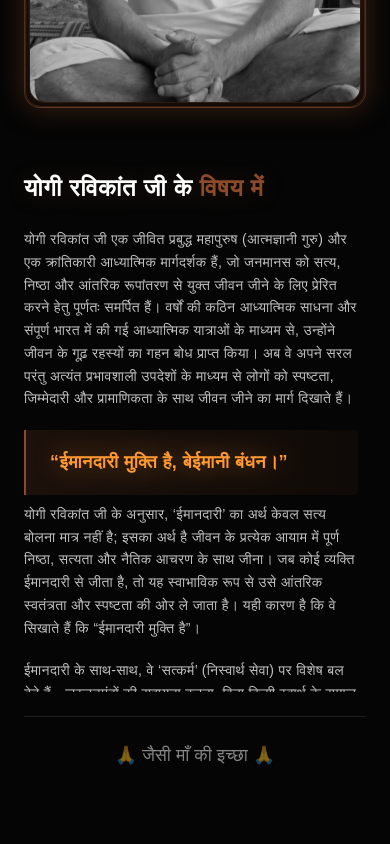
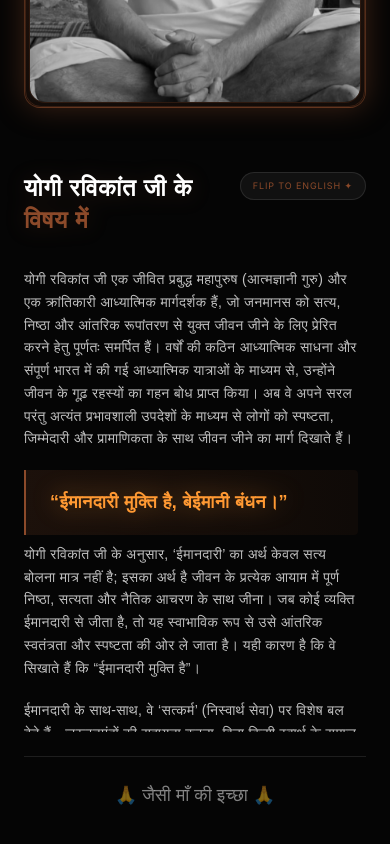
Before and after one commit to coffeedonuttv-test/pratyaksh-gyan, a Next.js app: page / in a window 390 px wide. Shown: the part 1496-2340 px from the top of the page. Built offline with nearby package versions, Linux system fonts and the light colour scheme; a web font is replaced by a local one.

Commit message:
Fix: Mobile touch scroll physics in GuruBio 3D flip card

```diff
--- a/src/components/GuruBio.tsx
+++ b/src/components/GuruBio.tsx
@@ -27,11 +27,13 @@ export default function GuruBio() {
 
                 {/* Right Column: The Flip Bio — LAYOUT PRESERVED, CONTENT UPGRADED */}
                 <div
-                    className="relative flex flex-col w-full h-full cursor-pointer [perspective:2000px] group"
+                    className="relative flex flex-col w-full h-full [perspective:2000px] group"
+                >
+                    {/* Hover hint - Now explicitly clickable */}
+                    <div
+                        className="absolute -top-6 left-0 opacity-0 group-hover:opacity-100 transition-opacity duration-500 flex items-center gap-2 z-10 cursor-pointer"
                         onClick={() => setIsFlipped(!isFlipped)}
                     >
-                    {/* Hover hint */}
-                    <div className="absolute -top-6 left-0 opacity-0 group-hover:opacity-100 transition-opacity duration-500 flex items-center gap-2 z-10">
                         <div className="w-1.5 h-1.5 rounded-full bg-[#8C4A2A] animate-pulse"></div>
                         <span className="text-[#8C4A2A] text-[9px] tracking-[0.4em] uppercase font-light">Click to Translate</span>
                     </div>
@@ -49,13 +51,24 @@ export default function GuruBio() {
                             className="flex flex-col gap-6 bg-transparent rounded-2xl"
                             style={{ backfaceVisibility: "hidden" }}
                         >
-                            {/* Title */}
+                            {/* Title - Clickable Header Bar */}
+                            <div
+                                className="flex justify-between items-start md:items-center gap-4 cursor-pointer group/header pb-2"
+                                onClick={() => setIsFlipped(true)}
+                            >
                                 <h2 className="font-devanagari text-2xl md:text-3xl lg:text-4xl font-semibold tracking-wide text-white drop-shadow-[0_2px_10px_rgba(140,74,42,0.2)]">
                                     योगी रविकांत जी के <span className="text-[#8C4A2A]">विषय में</span>
                                 </h2>
+                                <button className="shrink-0 flex items-center gap-2 px-3 py-1.5 rounded-full border border-white/10 bg-white/5 group-hover/header:bg-white/10 transition-colors">
+                                    <span className="text-[#8C4A2A] text-[9px] tracking-widest uppercase font-sans">Flip to English ✦</span>
+                                </button>
+                            </div>
 
                             {/* Scrollable body */}
-                            <div className="overflow-y-auto max-h-[55vh] lg:max-h-[60vh] pr-2 scrollbar-thin scrollbar-track-transparent scrollbar-thumb-[#8C4A2A]/30 space-y-5">
+                            <div
+                                className="overflow-y-auto max-h-[55vh] lg:max-h-[60vh] pr-2 scrollbar-thin scrollbar-track-transparent scrollbar-thumb-[#8C4A2A]/30 space-y-5 overscroll-contain"
+                                style={{ touchAction: "pan-y", WebkitOverflowScrolling: "touch" }}
+                            >
 
                                 {/* Para 1 */}
                                 <p className="font-devanagari text-sm md:text-base text-white/75 leading-relaxed font-light tracking-wide">
@@ -100,13 +113,24 @@ export default function GuruBio() {
                             className="absolute inset-0 flex flex-col gap-6 bg-transparent rounded-2xl h-full"
                             style={{ transform: "rotateY(180deg)", backfaceVisibility: "hidden" }}
                         >
-                            {/* Title */}
+                            {/* Title - Clickable Header Bar */}
+                            <div
+                                className="flex justify-between items-start md:items-center gap-4 cursor-pointer group/header pb-2"
+                                onClick={() => setIsFlipped(false)}
+                            >
                                 <h2 className="text-2xl md:text-3xl lg:text-4xl font-semibold tracking-[0.04em] text-white drop-shadow-[0_2px_10px_rgba(140,74,42,0.2)]">
                                     About <span className="text-[#8C4A2A] font-serif italic">Yogi Ravikant Ji</span>
                                 </h2>
+                                <button className="shrink-0 flex items-center gap-2 px-3 py-1.5 rounded-full border border-white/10 bg-white/5 group-hover/header:bg-white/10 transition-colors">
+                                    <span className="text-[#8C4A2A] text-[9px] tracking-widest uppercase font-sans">हिंदी में पढ़ें ✦</span>
+                                </button>
+                            </div>
 
                             {/* Scrollable body */}
-                            <div className="overflow-y-auto max-h-[55vh] lg:max-h-[60vh] pr-2 scrollbar-thin scrollbar-track-transparent scrollbar-thumb-[#8C4A2A]/30 space-y-5">
+                            <div
+                                className="overflow-y-auto max-h-[55vh] lg:max-h-[60vh] pr-2 scrollbar-thin scrollbar-track-transparent scrollbar-thumb-[#8C4A2A]/30 space-y-5 overscroll-contain"
+                                style={{ touchAction: "pan-y", WebkitOverflowScrolling: "touch" }}
+                            >
 
                                 {/* Para 1 */}
                                 <p className="text-sm md:text-base text-white/75 leading-relaxed font-light tracking-wide">
```
Lines whose indentation alone changed are shown as unchanged.
